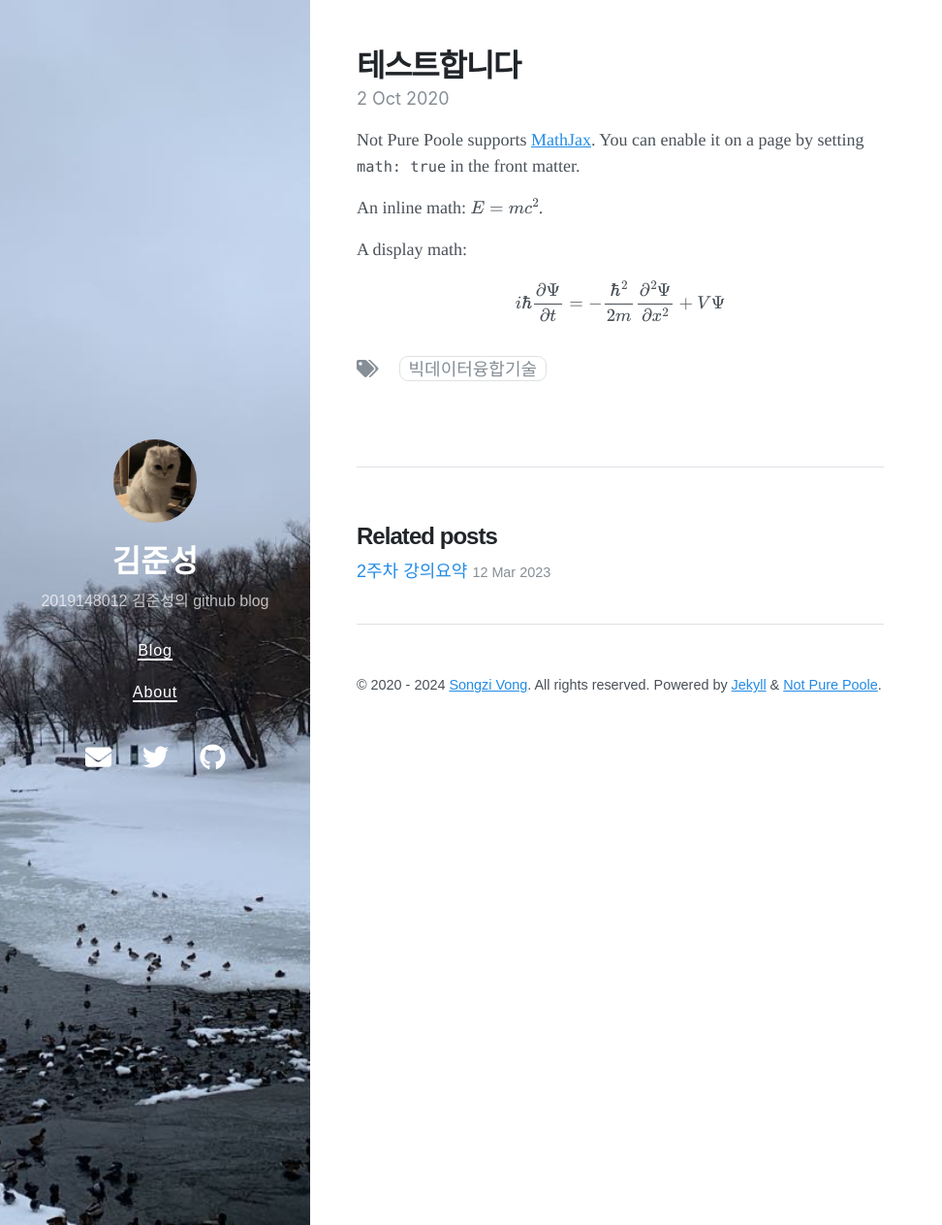
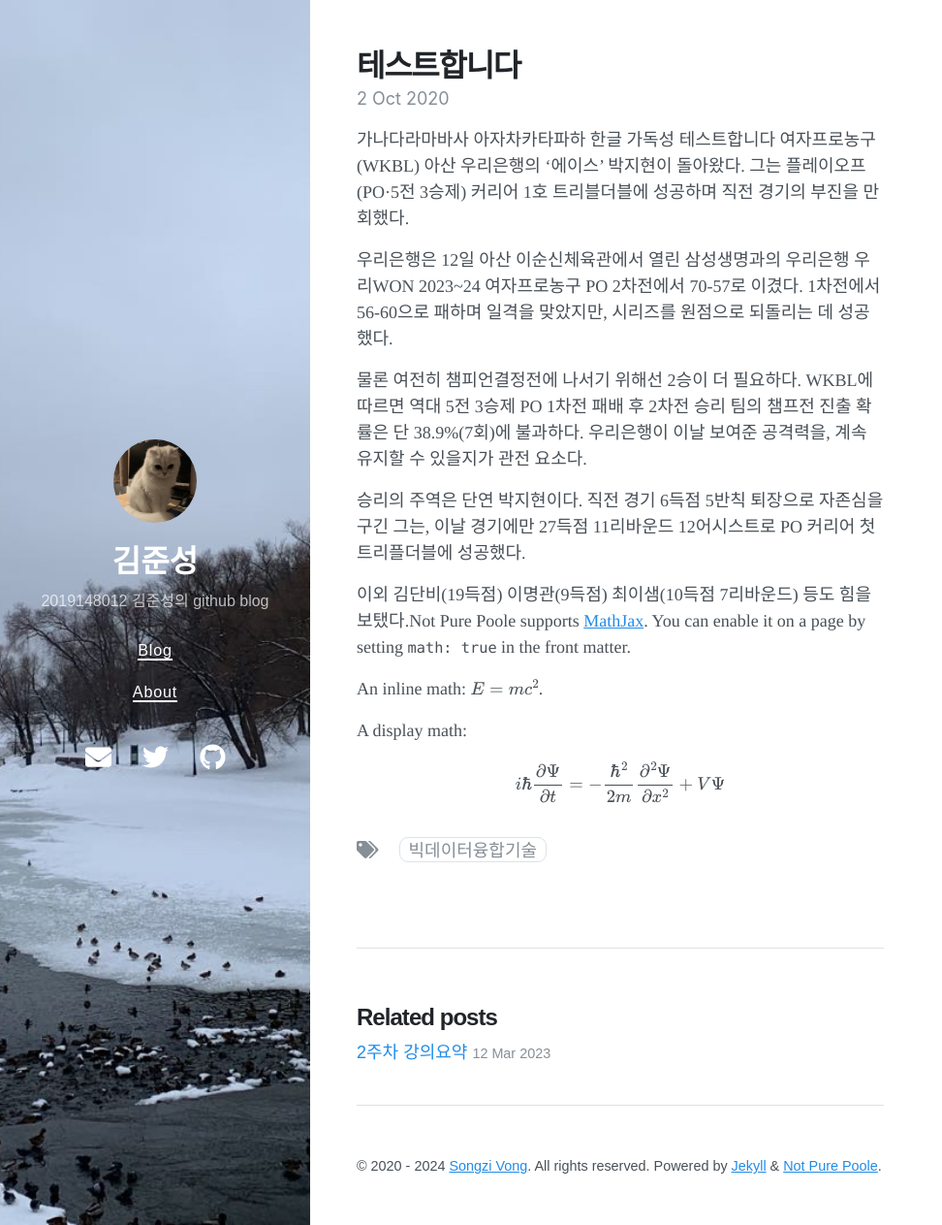
Before and after one commit to j-s-eee/j-s-eee, a Jekyll site: the page built from _posts/2024-03-13-2weeks.md, in a window 1280 px wide and 1263 px high. Shown: the whole window at 97% size, without its empty margins (0-972 px from the left). Built offline with Jekyll 4.4.1, drawn with Linux system fonts in a browser that asks for light colours; nearby versions of some CDN libraries.

Commit message:
Update 2024-03-13-2weeks.md

```diff
--- a/_posts/2024-03-13-2weeks.md
+++ b/_posts/2024-03-13-2weeks.md
@@ -5,7 +5,15 @@ tags: 빅데이터융합기술
 math: true
 date: 2020-10-02 15:32 +0800
 ---
-Not Pure Poole supports [MathJax](https://www.mathjax.org/). You can enable it on a page by setting `math: true` in the front matter.
+가나다라마바사 아자차카타파하 한글 가독성 테스트합니다 여자프로농구(WKBL) 아산 우리은행의 ‘에이스’ 박지현이 돌아왔다. 그는 플레이오프(PO·5전 3승제) 커리어 1호 트리블더블에 성공하며 직전 경기의 부진을 만회했다.
+
+우리은행은 12일 아산 이순신체육관에서 열린 삼성생명과의 우리은행 우리WON 2023~24 여자프로농구 PO 2차전에서 70-57로 이겼다. 1차전에서 56-60으로 패하며 일격을 맞았지만, 시리즈를 원점으로 되돌리는 데 성공했다.
+
+물론 여전히 챔피언결정전에 나서기 위해선 2승이 더 필요하다. WKBL에 따르면 역대 5전 3승제 PO 1차전 패배 후 2차전 승리 팀의 챔프전 진출 확률은 단 38.9%(7회)에 불과하다. 우리은행이 이날 보여준 공격력을, 계속 유지할 수 있을지가 관전 요소다.
+
+승리의 주역은 단연 박지현이다. 직전 경기 6득점 5반칙 퇴장으로 자존심을 구긴 그는, 이날 경기에만 27득점 11리바운드 12어시스트로 PO 커리어 첫 트리플더블에 성공했다.
+
+이외 김단비(19득점) 이명관(9득점) 최이샘(10득점 7리바운드) 등도 힘을 보탰다.Not Pure Poole supports [MathJax](https://www.mathjax.org/). You can enable it on a page by setting `math: true` in the front matter.
 
 An inline math: \\\(E=mc^2\\\).
 
```
